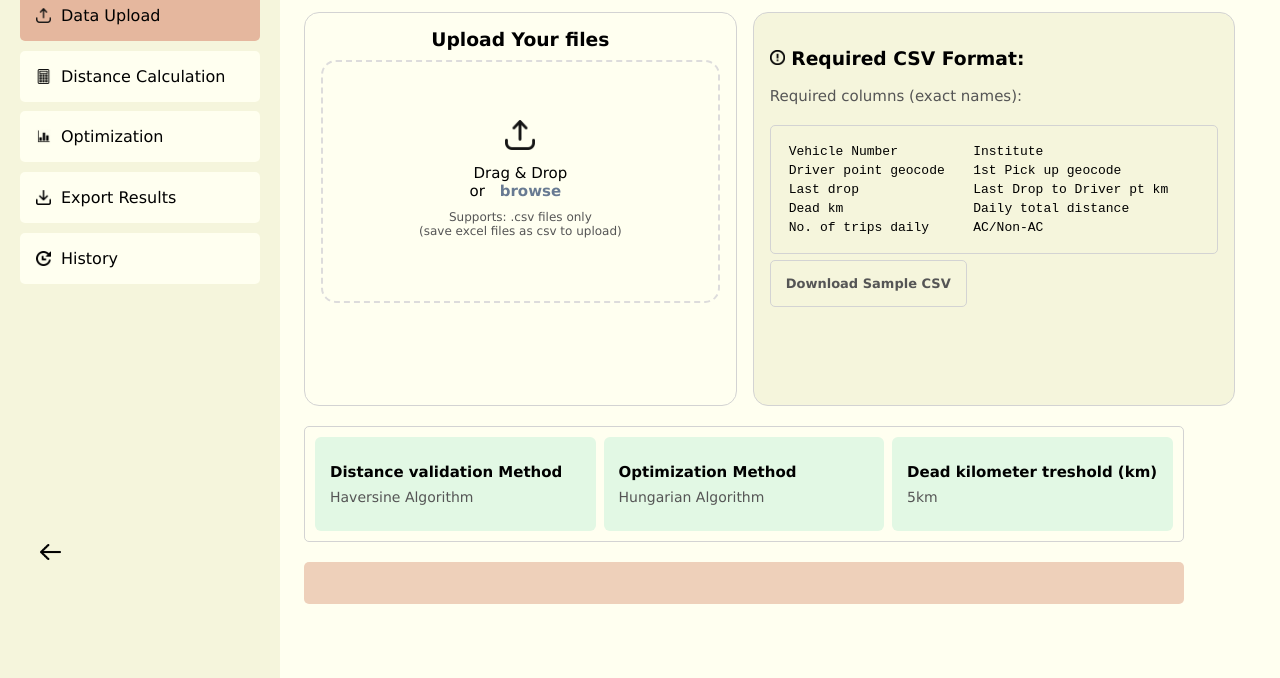
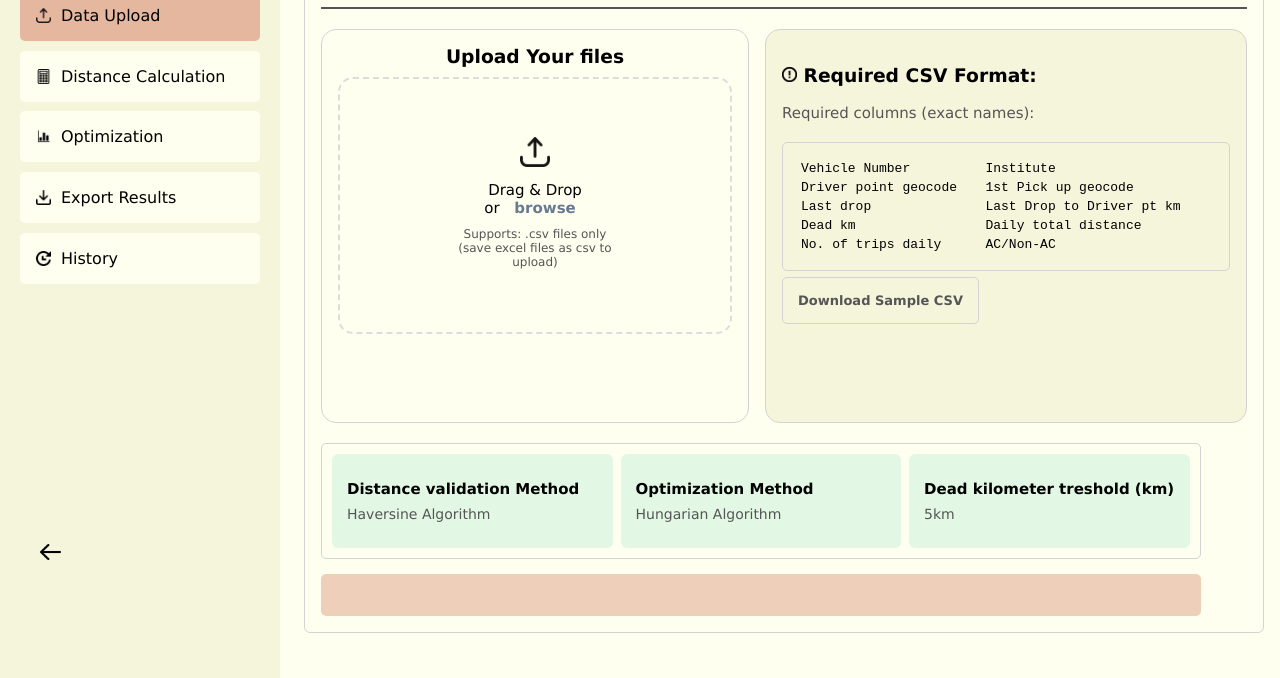
Before and after one commit to shanaia-dsilva/Route-Optimization, a website: page public/project.html in a window 1280 px wide. Shown: the part 95-773 px from the top of the page. Drawn offline with Linux system fonts and the light colour scheme.

```diff
--- a/public/project.css
+++ b/public/project.css
@@ -69,8 +69,10 @@ body {
   height:15px;
 }
 section {
-  padding:1rem 1rem 0 19rem;
-  height:100vh;
+  margin:1rem 1rem 3rem 19rem;
+  padding: 1rem;
+  border:lightgrey solid 1px;
+  border-radius: 6px;
 }
 
 .container {
@@ -297,7 +299,7 @@ section {
   background-color: #e5b79ea6;
   align-items: center;
   justify-content: left;
-  margin:20px 0;
+  margin:15px 0 0 0;
   border-radius: 5px;
   padding:5px;
 }
```
